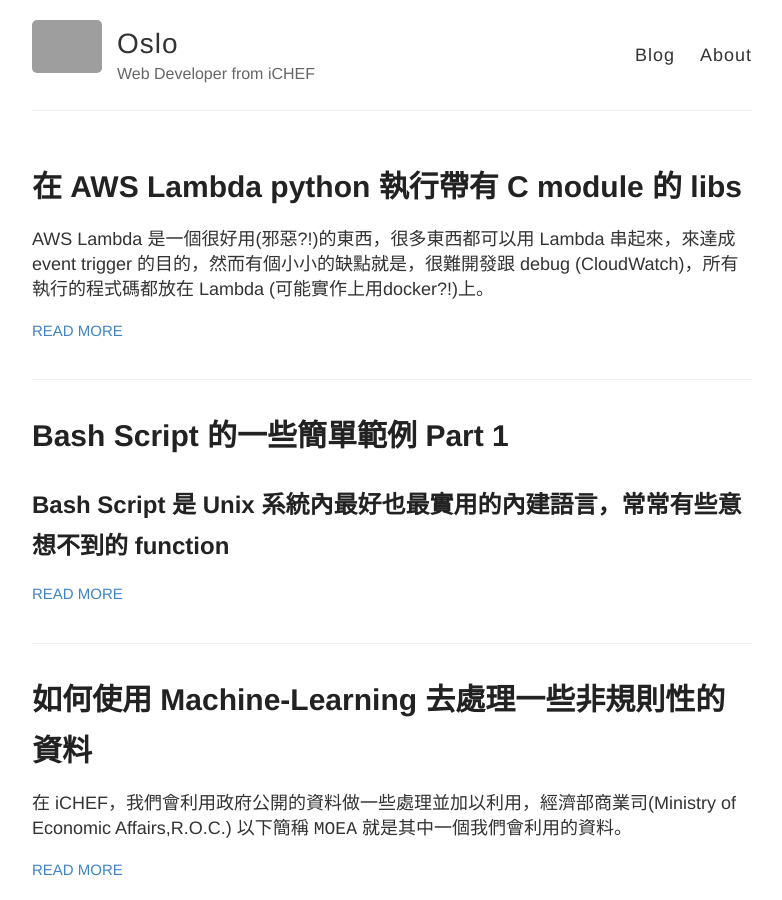
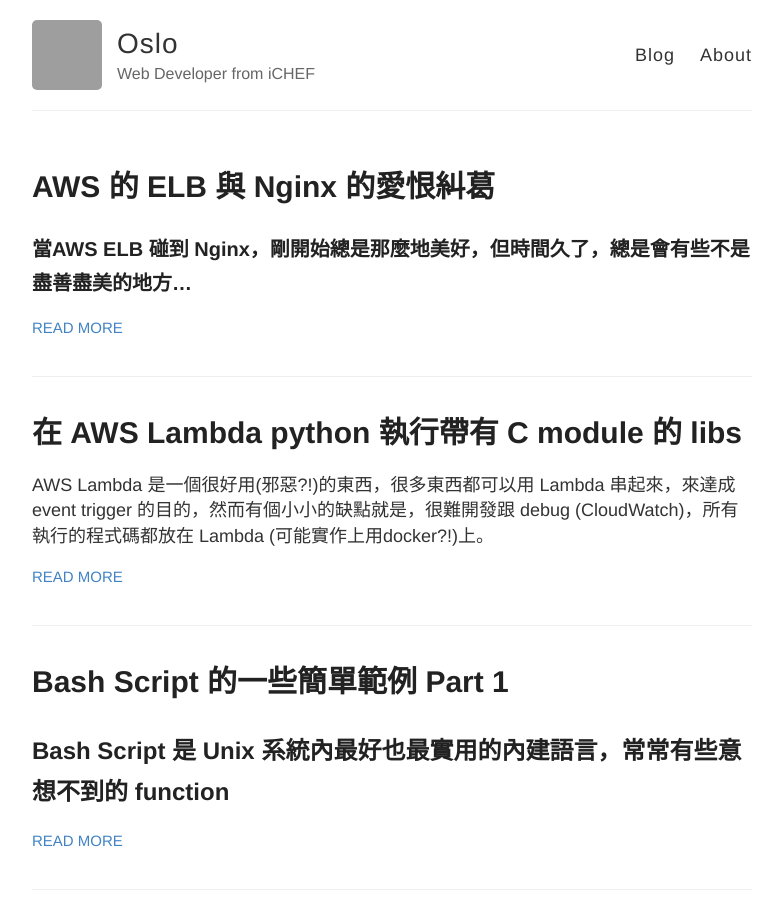
Before and after one commit to oslo0322/oslo0322.github.io, a Jekyll site: the page built from index.html, in a window 1280 px wide and 900 px high. Shown: the whole window, without its empty margins (248-1030 px from the left). Built offline with Jekyll 4.4.1, drawn with Linux system fonts in a browser that asks for light colours; part of the change alters nothing that is shown; grey boxes are pictures that could not be loaded.

Commit message:
add a new post

````diff
--- a/_config.yml
+++ b/_config.yml
@@ -9,7 +9,7 @@ name: Oslo
 description: Web Developer from iCHEF
 
 # URL of your avatar or profile pic (you could use your GitHub profile pic)
-avatar: https://raw.githubusercontent.com/barryclark/jekyll-now/master/images/jekyll-logo.png
+avatar: https://avatars3.githubusercontent.com/u/5058547?v=3&s=460
 
 #
 # Flags below are optional
--- /dev/null
+++ b/_posts/2016-06-12-aws-elb-nginx.md
@@ -0,0 +1,51 @@
+---
+layout: post
+title: AWS 的 ELB 與 Nginx 的愛恨糾葛
+author: oslo0322
+---
+
+### 當AWS ELB 碰到 Nginx，剛開始總是那麼地美好，但時間久了，總是會有些不是盡善盡美的地方...
+
+* ELB
+    * 我們先來談談 ELB 的 IP 機制，之所以 ELB 給你 DNS (註1) 是因為他每過數個小時之後會更換 IP，而且一個 DNS ，至少會有兩個以上的 IP，就是這樣才會使用好用的 DNS (DNS可以幹嘛？有空的話我再發文介紹吧～)
+
+    > 這種機制不管是在 internal 或者 public ELB 上都是一樣的唷
+
+* Nginx
+    * Nginx 在使用 pass_proxy，如果後面直接給予一個 DNS name 的話，他會先去 Query IP，然後把它儲存起來，而儲存的期限為...一萬年(其實是重新啟動就會更新了)，鑽石恆久遠，IP永流傳，不會自動地更新
+
+---
+聰明的客官們發現了這兩者的愛恨糾葛了嗎？
+
+> Nginx 當你使用 pass_proxy 的時候，如果你後面直接使用 ELB 給你的 DNS (不管你後面有沒有把 DNS 做改寫)，過了數小時之後，你會發現很多 request 會開始轉發失敗而導致 502，因為 ELB 的 IP 變了...，不更新就無法轉送了
+
+> 舉個有趣的例子，Nginx 好比一個木訥男，AWS ELB 好比一個時尚女人，木訥男要到時尚女的電話就死背著不忘，但時尚女三天兩頭就換個電話號碼，木訥男，大概也只有前幾天能連絡到時尚女吧(煙...
+
+
+解法其實蠻簡單的，將轉向的網址設成變數，這樣每次 Nginx(木訥男) 的 [Cache 只會儲存 5 分鐘](http://serverfault.com/questions/240476/how-to-force-nginx-to-resolve-dns-of-a-dynamic-hostname-everytime-when-doing-p)(變成記憶力好比金魚的健忘男(誤..)
+
+```
+resolver 10.0.0.0+2/16 # 可以參考 AWS DNS (註2);
+set $upstream_endpoint http://xxxx.elb.amazonaws.com;
+location / {
+    proxy_pass $upstream_endpoint;
+}
+```
+
+Nginx pass_roxy 裡面有提到
+
+```
+A server name, its port and the passed URI can also be specified using variables:
+
+proxy_pass http://$host$uri;
+or even like this:
+
+proxy_pass $request;
+In this case, the server name is searched among the described server groups, and, if not found, is determined using a resolver.
+```
+
+註1. [Domain Name System](https://zh.wikipedia.org/wiki/%E5%9F%9F%E5%90%8D%E7%B3%BB%E7%BB%9F)
+
+註2. [AWS DNS](http://docs.aws.amazon.com/zh_cn/AmazonVPC/latest/UserGuide/VPC_DHCP_Options.html#AmazonDNS)
+
+參考 http://tenzer.dk/nginx-with-dynamic-upstreams/
````
Also changed, not shown: 10 other files.
